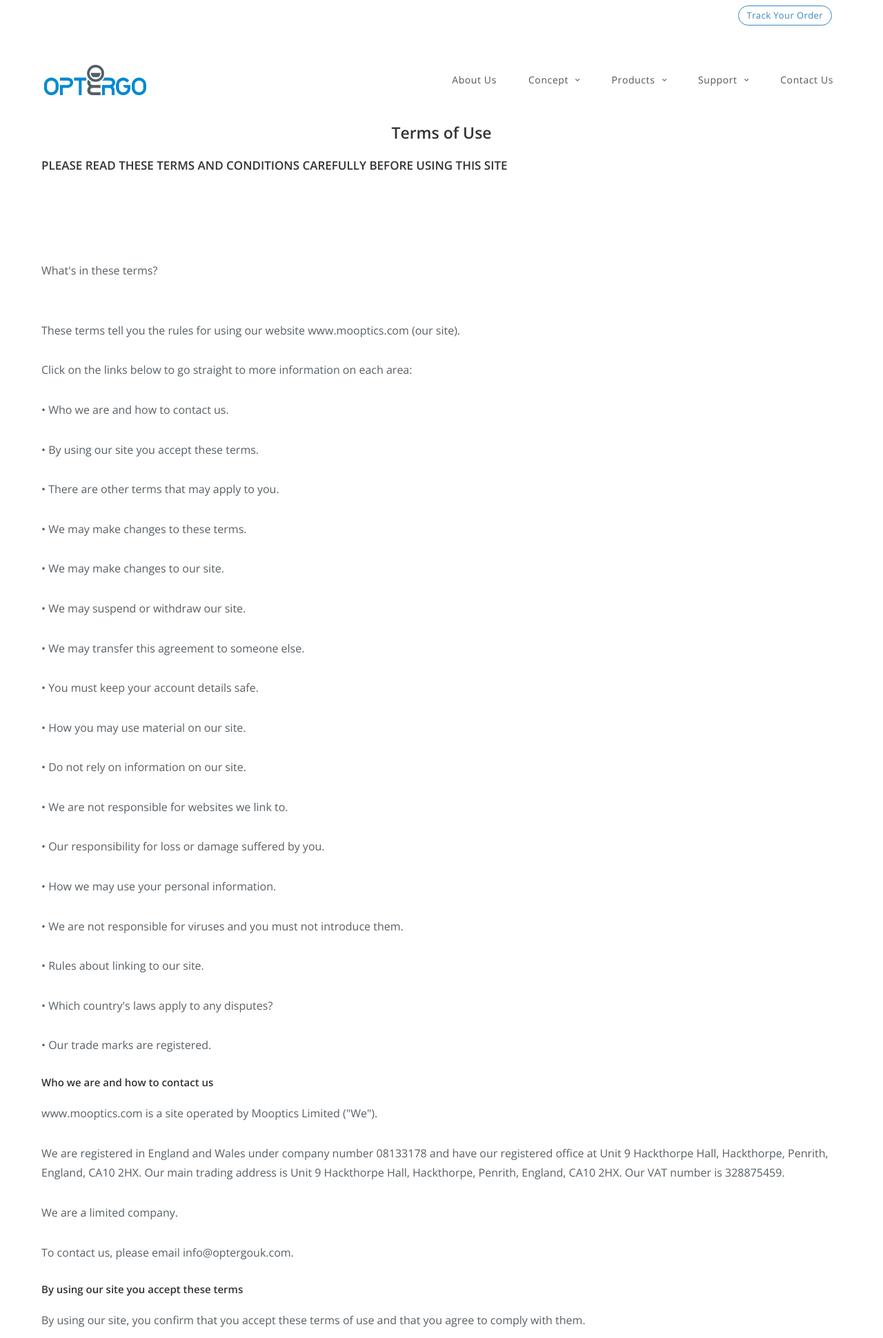
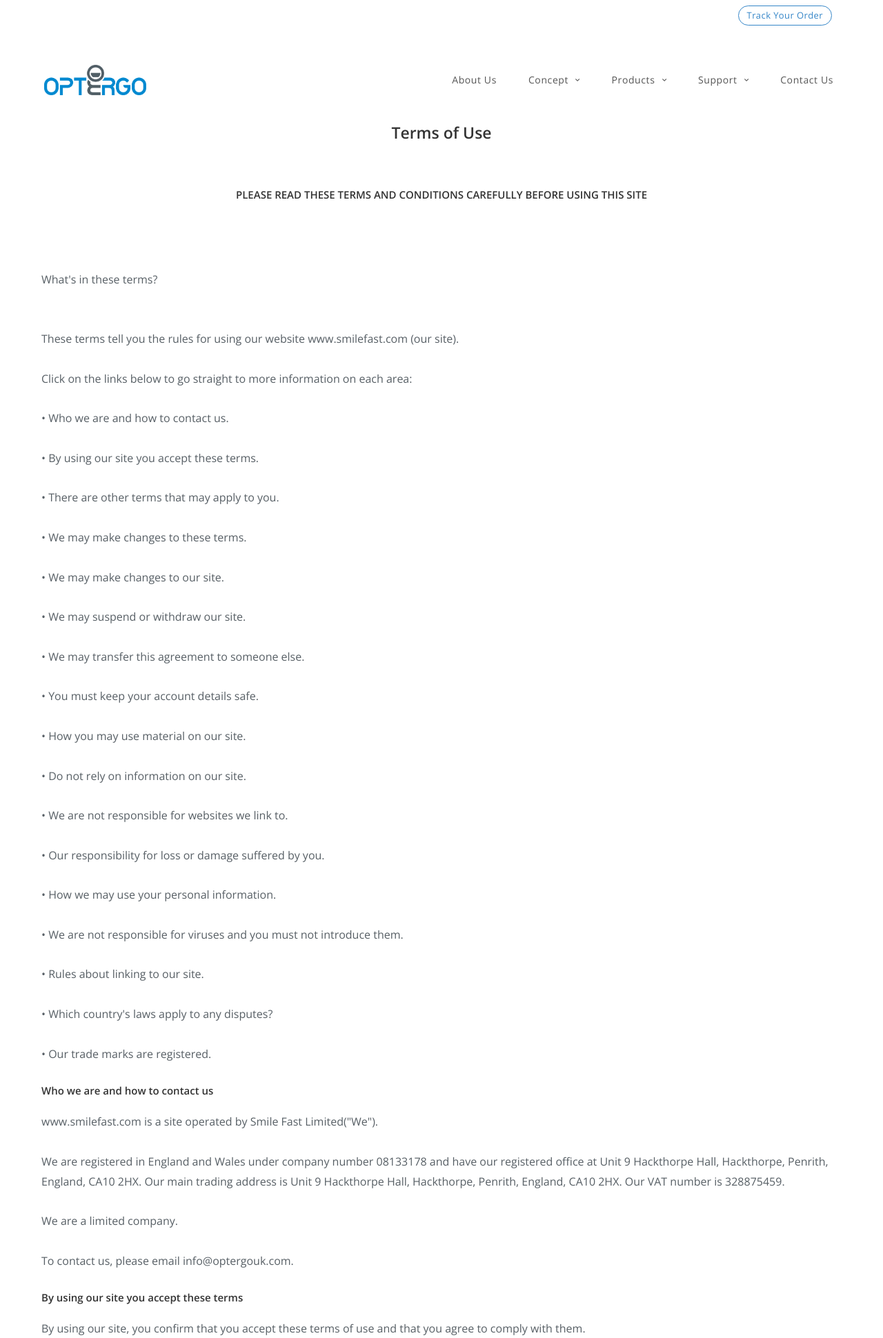
Before and after one commit to salmanarshad156/mooptics, a PHP site: page /terms-of-use.php in a window 1280 px wide. Shown: the top 1940 px of the page at 69% size. Run offline with PHP 8.4, Linux system fonts and the light colour scheme; some libraries are stand-ins or nearby versions.

Commit message:
terms of use MFU changes

```diff
--- a/terms-of-use.php
+++ b/terms-of-use.php
@@ -56,14 +56,13 @@ include_once 'head.php'
                                         <div class="text-blue"
                                              data-delay="100">
 
-                                            <h4 clas
-                                                s="text-center<br><br><h5>">PLEASE READ THESE TERMS AND CONDITIONS CAREFULLY BEFORE USING THIS
+                                            <h4 class="text-center" style="text-align:center"><br><h5 style="text-align:center">PLEASE READ THESE TERMS AND CONDITIONS CAREFULLY BEFORE USING THIS
                                                 SITE</h4></div>
-                                        <br><br>
+                                        <br>
                                         <h5></h5></br>What's in these terms?
                                     </div>
                                     <br><br>
-                                    These terms tell you the rules for using our website www.mooptics.com (our site).
+                                    These terms tell you the rules for using our website www.smilefast.com (our site).
                                     <br><br>
                                     Click on the links below to go straight to more information on each area:
                                     <br><br>
@@ -102,7 +101,7 @@ include_once 'head.php'
                                     • Our trade marks are registered.
                                     <br><br>
                                     <h5>Who we are and how to contact us</h5>
-                                    www.mooptics.com is a site operated by Mooptics Limited ("We").
+                                    www.smilefast.com is a site operated by Smile Fast Limited("We").
                                     <br><br>
                                     We are registered in England and Wales under company number 08133178 and have our registered office at Unit 9
                                     Hackthorpe Hall, Hackthorpe, Penrith, England, CA10 2HX. Our main trading address is Unit 9 Hackthorpe Hall,
@@ -297,7 +296,7 @@ include_once 'head.php'
                                     England and Wales.
                                     <br><br>
                                     <h5>Our trade marks are registered</h5>
-                                    “Mooptics” is a UK registered trade mark and the logo is a trade mark of Mooptics Limited. You are not
+                                    “Smile Fast Limited” is a UK registered trade mark and the logo is a trade mark of Smile Fast Limited. You are not
                                     permitted to use them without our approval, unless they are part of material you are using as permitted under
                                     How you may use material on our site.
 
```
